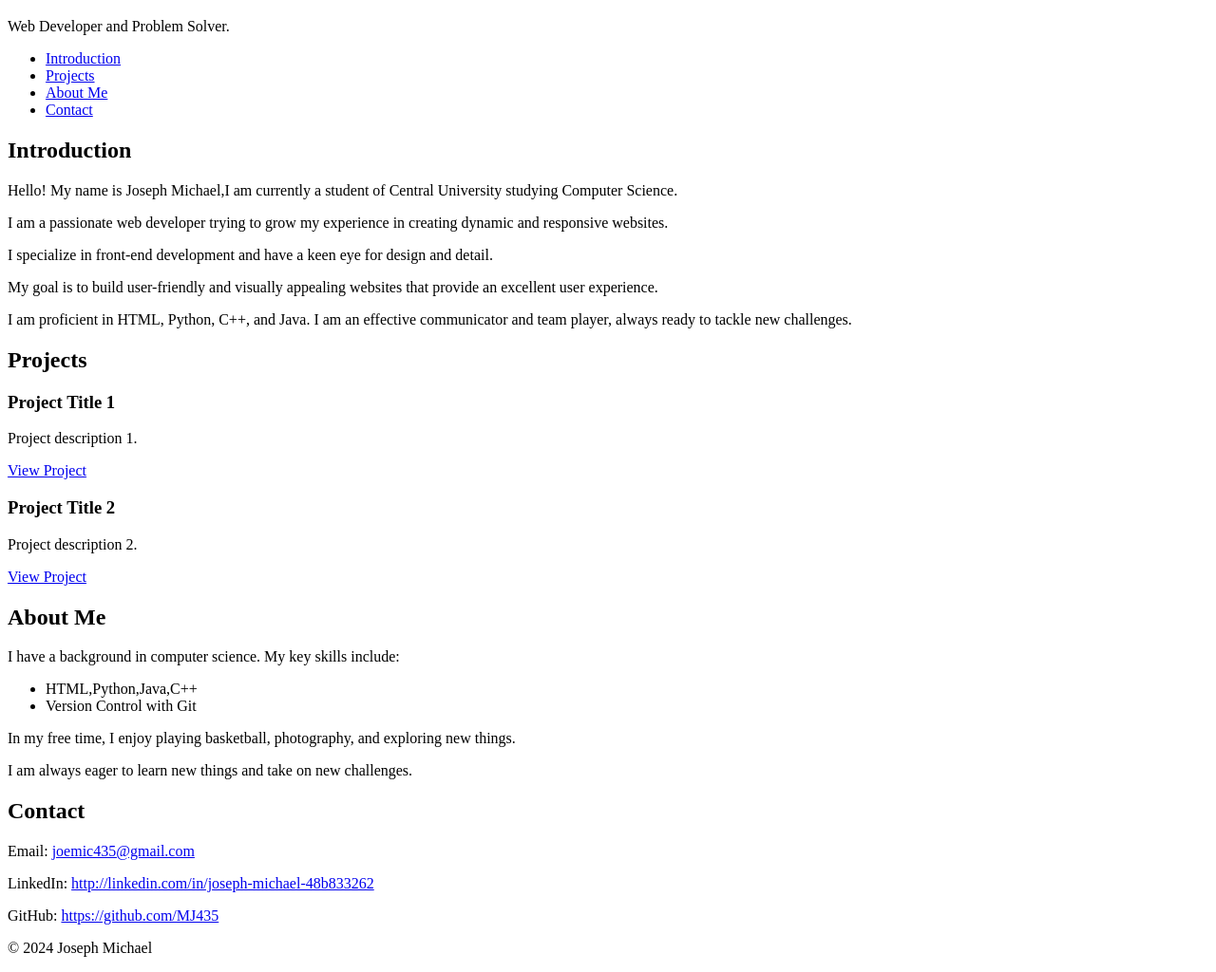
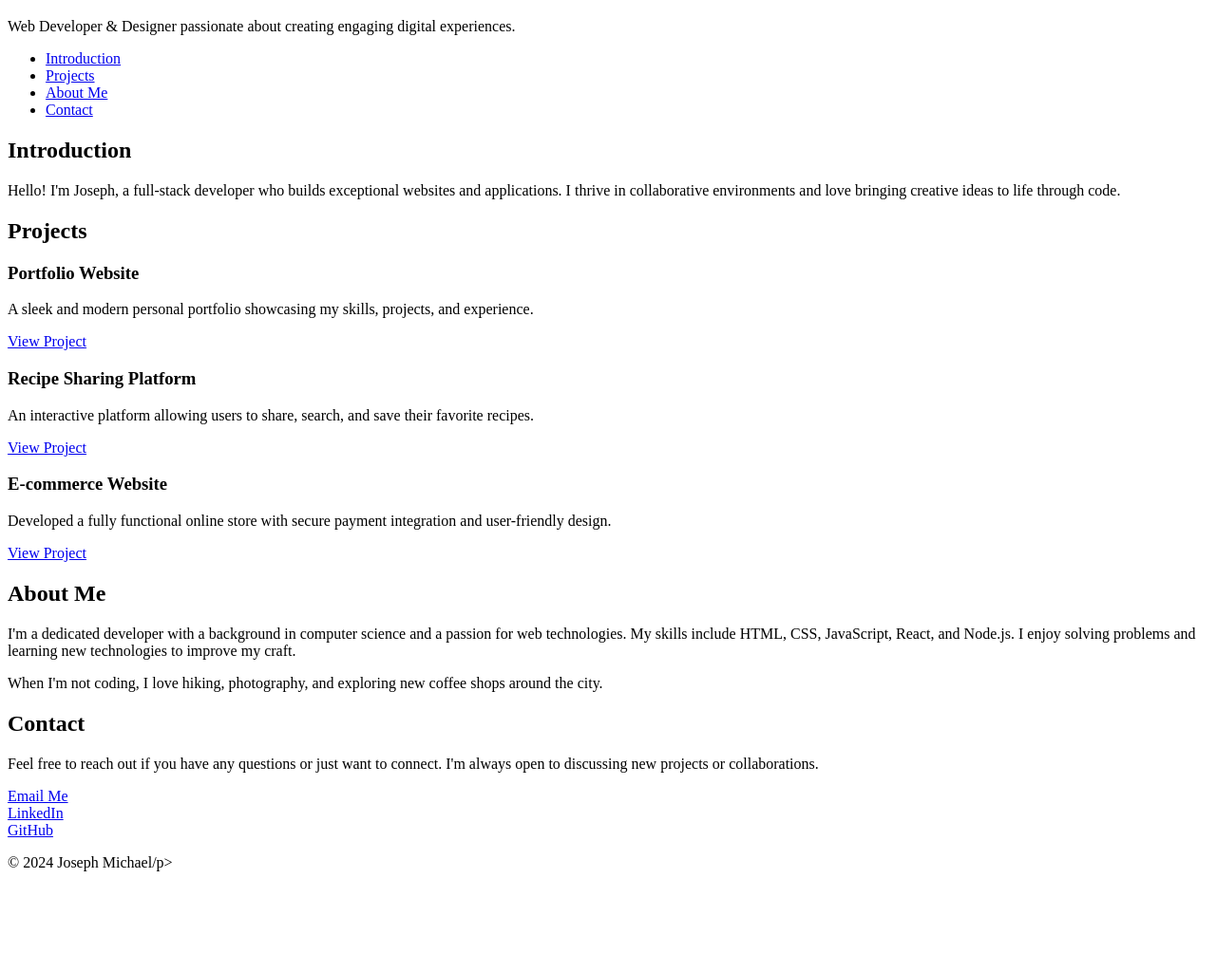
Before and after one commit to MJ435/My_First_Portfolio, a plain HTML site: page Portfolio/index.html in a window 1280 px wide. Shown: the part 61-1085 px from the top of the page at 95% size. After the commit the page ends 995 px from the top, so only its background shows below. Drawn offline with Linux system fonts and the light colour scheme.

Commit message:
Update index.html

```diff
--- a/Portfolio/index.html
+++ b/Portfolio/index.html
@@ -1,15 +1,16 @@
 <!DOCTYPE html>
 <html lang="en">
 <head>
-    <meta charset="UTF-8">
+    <meta charset="utf-8">
+    <title>Joseph Michael - Personal Portfolio</title>
     <meta name="viewport" content="width=device-width, initial-scale=1.0">
-    <title> Joseph Michael - Personal Portfolio</title>
 </head>
 <body>
     <header>
-        <h1> Joseph Michael</h1>
-        <p>Web Developer and Problem Solver.</p>
+        <h1>Joseph Michael</h1>
+        <p>Web Developer & Designer passionate about creating engaging digital experiences.</p>
     </header>
+
     <nav>
         <ul>
             <li><a href="#introduction">Introduction</a></li>
@@ -18,46 +19,52 @@
             <li><a href="#contact">Contact</a></li>
         </ul>
     </nav>
+
     <section id="introduction">
         <h2>Introduction</h2>
-        <p>Hello! My name is Joseph Michael,I am currently a student of Central University studying Computer Science.</p>
-        <p>I am a passionate web developer trying to grow my experience in creating dynamic and responsive websites.</p>
-        <p>I specialize in front-end development and have a keen eye for design and detail.</p>
-        <p>My goal is to build user-friendly and visually appealing websites that provide an excellent user experience.</p>
-        <p>I am proficient in HTML, Python, C++, and Java. I am an effective communicator and team player, always ready to tackle new challenges.</p>
+          <p>Hello! I'm Joseph, a full-stack developer who builds exceptional websites and applications. I thrive in collaborative environments and love bringing creative ideas to life through code.</p>
+    </section>
 
     <section id="projects">
         <h2>Projects</h2>
+
         <article class="project">
-            <h3>Project Title 1</h3>
-            <p>Project description 1.</p>
-            <a href="https://www.example.com/project1" target="_blank">View Project</a>
+            <h3>Portfolio Website</h3>
+           <p>A sleek and modern personal portfolio showcasing my skills, projects, and experience.</p>
+            <a href="https://josephmiichael.com/portfolio" target="_blank">View Project</a>
         </article>
+
         <article class="project">
-            <h3>Project Title 2</h3>
-            <p>Project description 2.</p>
-            <a href="https://www.example.com/project2" target="_blank">View Project</a>
+            <h3>Recipe Sharing Platform</h3>
+            <p>An interactive platform allowing users to share, search, and save their favorite recipes.</p>
+            <a href="https://josephmichael.com/recipes" target="_blank">View Project</a>
         </article>
-        <!-- Add more projects as needed -->
+
+        <article class="project">
+            <h3>E-commerce Website</h3>
+            <p>Developed a fully functional online store with secure payment integration and user-friendly design.</p>
+            <a href="https://josephmichael.com/store" target="_blank">View Project</a>
+        </article>
     </section>
+    </section>
+
     <section id="about">
         <h2>About Me</h2>
-        <p>I have a background in computer science. My key skills include:</p>
-        <ul>
-            <li>HTML,Python,Java,C++ </li>
-            <li>Version Control with Git</li>
-        </ul>
-        <p>In my free time, I enjoy playing basketball, photography, and exploring new things.</p>
-        <p> I am always eager to learn new things and take on new challenges.</p>
+        <p>I'm a dedicated developer with a background in computer science and a passion for web technologies. My skills include HTML, CSS, JavaScript, React, and Node.js. I enjoy solving problems and learning new technologies to improve my craft.</p>
+        <p>When I'm not coding, I love hiking, photography, and exploring new coffee shops around the city.</p>
     </section>
+
     <section id="contact">
         <h2>Contact</h2>
-        <p>Email: <a href="mailto:joemic435@gmail.com">joemic435@gmail.com</a></p>
-        <p>LinkedIn: <a href="http://linkedin.com/in/joseph-michael-48b833262" target="_blank">http://linkedin.com/in/joseph-michael-48b833262</a></p>
-        <p>GitHub: <a href="https://github.com/MJ435" target="_blank">https://github.com/MJ435</a></p>
+        <p>Feel free to reach out if you have any questions or just want to connect. I'm always open to discussing new projects or collaborations.</p>
+        <a href="joemic435@gmail.com">Email Me</a><br>
+        <a href="https://www. linkedin.com/in/joseph-michael-48b833262 " target="_blank">LinkedIn</a><br>
+        <a href="https://github.com/MJ435" target="_blank">GitHub</a>
     </section>
+
     <footer>
-        <p>&copy; 2024 Joseph Michael</p>
+        <p>&copy; 2024 Joseph Michael/p>
     </footer>
+
 </body>
 </html>
```
